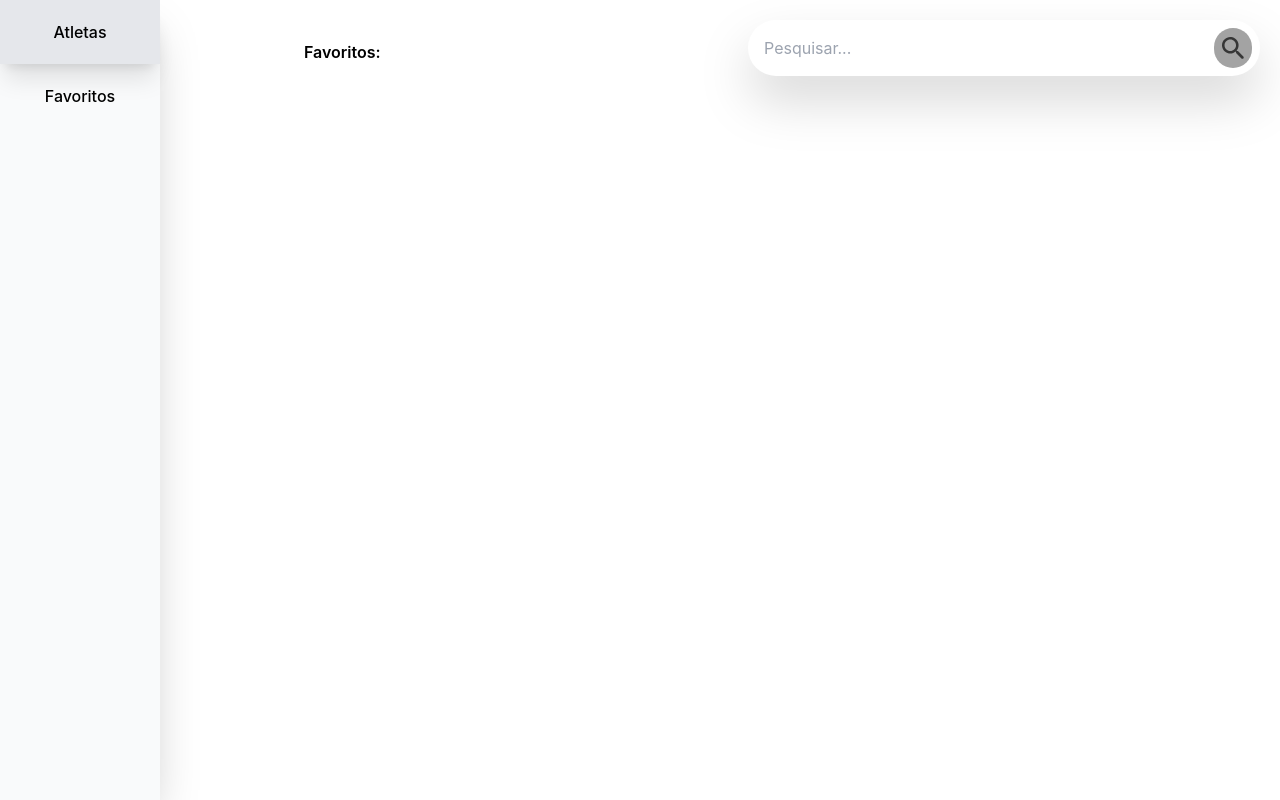
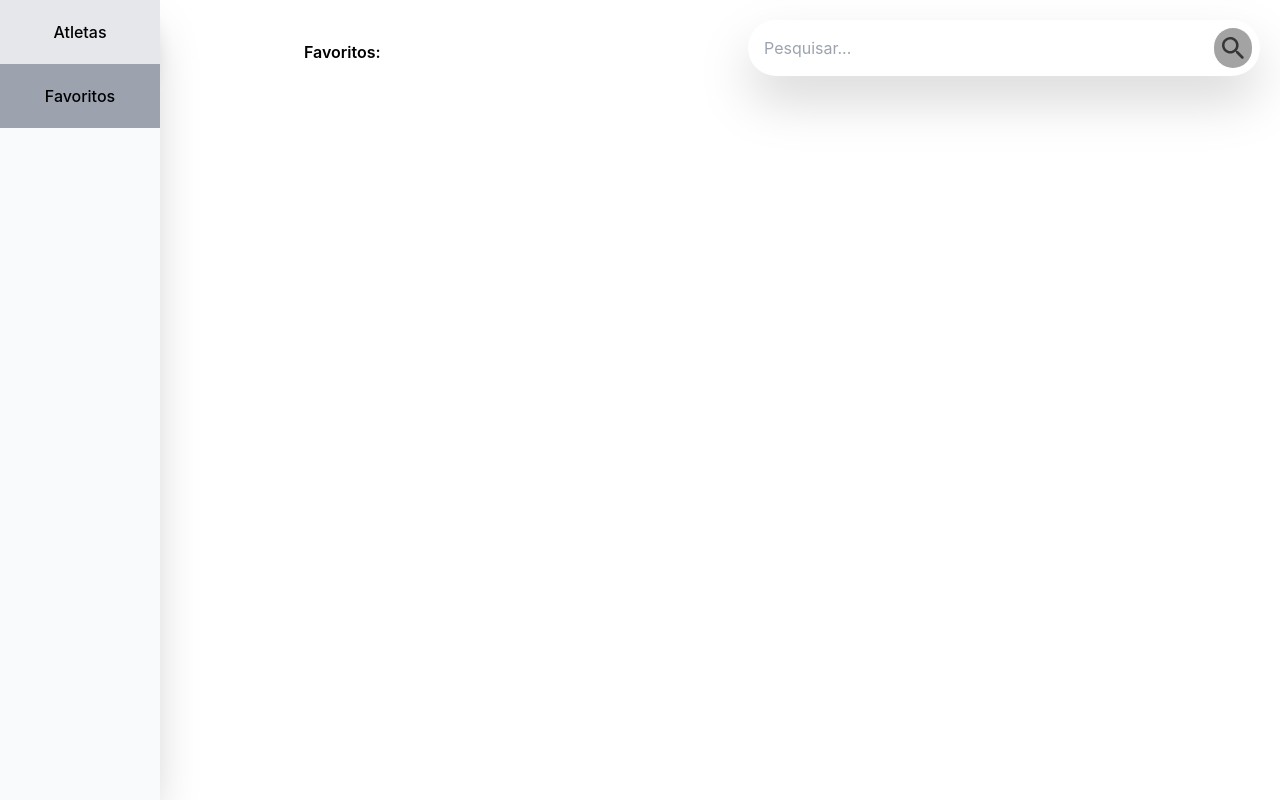
Before and after one commit to CapoteDoAgreste/FootballPWebProject, a React (Create React App) app: page /favoritos in a window 1280 px wide. Built offline with nearby package versions, Linux system fonts and the light colour scheme.

Commit message:
Disabilitar botão favoritos

```diff
--- a/src/components/Sidebar.js
+++ b/src/components/Sidebar.js
@@ -1,22 +1,25 @@
+import { useEffect, useState } from "react";
 import { Link } from "react-router-dom";
 
-export default function Sidebar() {
-  const Option = ({ text, to }) => {
-    return (
-      <div className="hover:bg-gray-200 text-center p-5 hover:shadow-xl font-medium">
+export default function Sidebar({ favoritosDisabled }) {
+  const Option = ({ text, to, disabled }) => {
+    return disabled ? (
+      <div className="hover:bg-gray-300 bg-gray-400 text-center p-5 hover:shadow-xl font-medium cursor-not-allowed">
         {text}
       </div>
+    ) : (
+      <Link to={to}>
+        <div className="hover:bg-gray-200 text-center p-5 hover:shadow-xl font-medium">
+          {text}
+        </div>
+      </Link>
     );
   };
 
   return (
     <div className="top-0 w-[10rem] h-[100%] bg-gray-50 shadow-2xl fixed">
-      <Link to="/">
-        <Option reloadDocument text={"Atletas"} />
-      </Link>
-      <Link to="/favoritos">
-        <Option reloadDocument text={"Favoritos"} />
-      </Link>
+      <Option to="/" text="Atletas" disabled={false} />
+      <Option to="/favoritos" text="Favoritos" disabled={favoritosDisabled} />
     </div>
   );
 }
--- a/src/pages/BasePagina.js
+++ b/src/pages/BasePagina.js
@@ -11,8 +11,14 @@ export default function BasePagina({ titulo }) {
   );
   const [lista, setLista] = useState(jogadores);
   const [pesquisa, setPesquisa] = useState("");
+  const [favoritosDisabled, setFavoritosDisabled] = useState(true);
 
   useEffect(() => {
+    const favoritos = JSON.parse(localStorage.getItem("favoritos"));
+    if (favoritos?.jogadores?.length > 0) {
+      setFavoritosDisabled(false);
+    }
+
     const fetchJogadores = async () => {
       const fetchedJogadores = await getJogadores();
       setJogadores(fetchedJogadores);
@@ -70,6 +76,12 @@ export default function BasePagina({ titulo }) {
     } else {
       console.log("O jogador já está na lista de favoritos.");
     }
+
+    if (favoritos?.jogadores?.length > 0) {
+      setFavoritosDisabled(false);
+    } else {
+      setFavoritosDisabled(true);
+    }
   };
 
   const tirarFavorito = (jogador, setImagem, imagem) => {
@@ -88,6 +100,12 @@ export default function BasePagina({ titulo }) {
     } else {
       console.log("O jogador não está na lista de favoritos.");
     }
+
+    if (favoritos?.jogadores?.length > 0) {
+      setFavoritosDisabled(false);
+    } else {
+      setFavoritosDisabled(true);
+    }
   };
 
   const search = (pesquisaString) => {
@@ -102,7 +120,7 @@ export default function BasePagina({ titulo }) {
   return (
     <>
       <div>
-        <Sidebar />
+        <Sidebar favoritosDisabled={favoritosDisabled} />
         <div className="mt-10 ml-[15rem]">
           <Listagem
             jogadores={lista}
```
